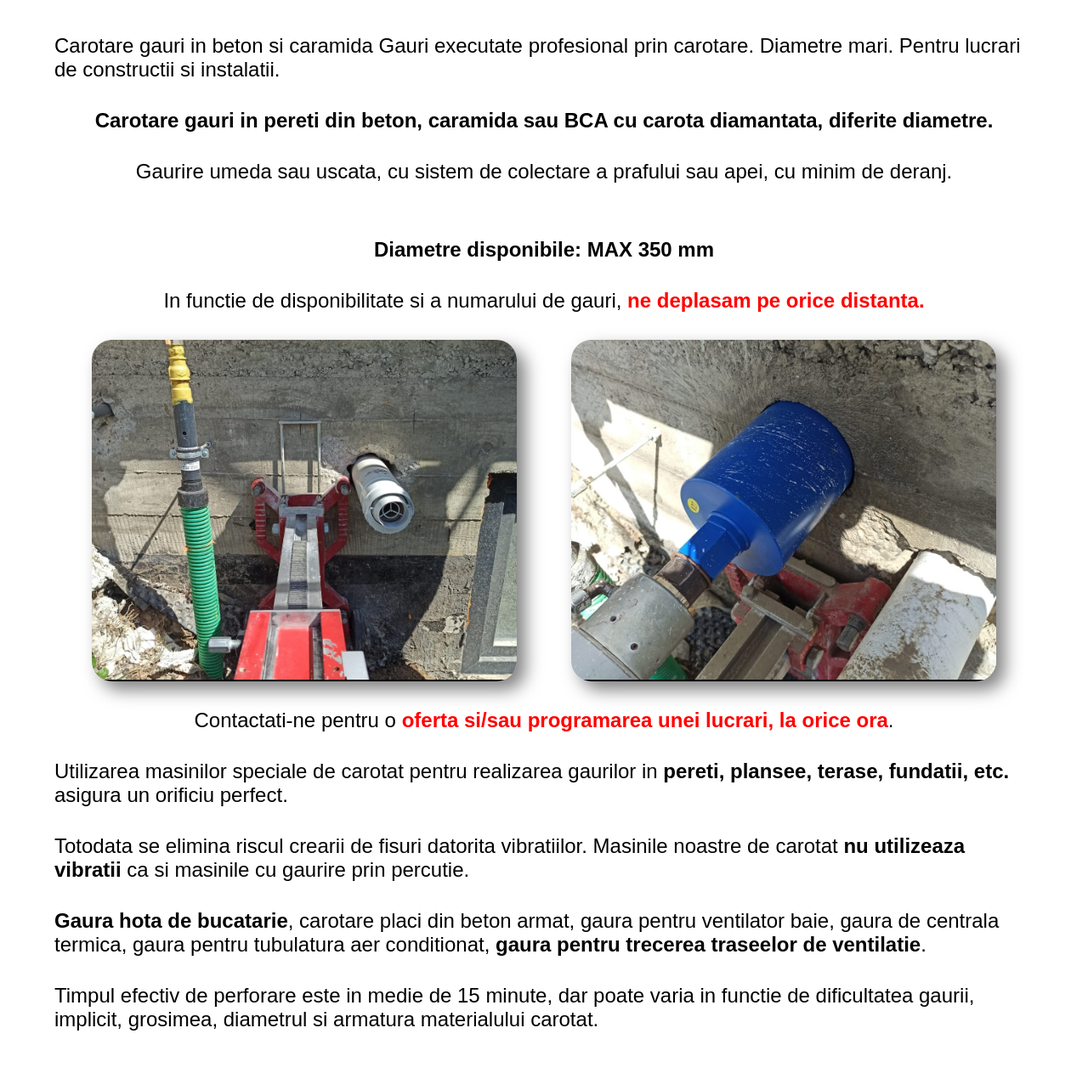
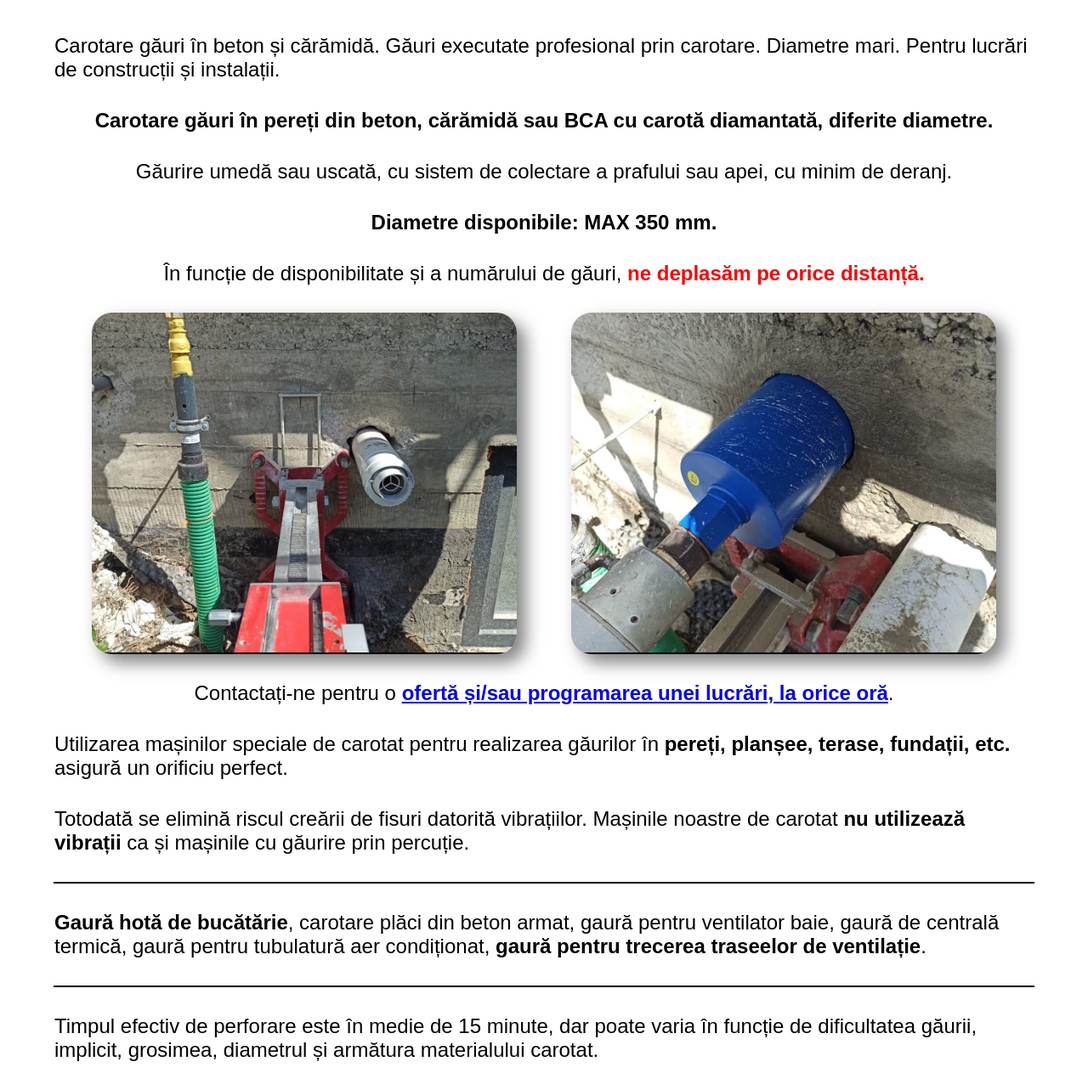
Before and after one commit to BogdanBargaoanu/AdvertisingWebpage, a plain HTML site: page index.html in a window 1280 px wide. Shown: the part 640-1923 px from the top of the page at 85% size. Drawn offline with Linux system fonts and the light colour scheme.

Commit message:
diacritice

```diff
--- a/index.html
+++ b/index.html
@@ -23,14 +23,12 @@
     <h2 id="info">Servicii de carotare</h2>
     <section id="despre-noi">
         <h1>Despre noi</h1>
-        <p>Carotare gauri in beton si caramida
-            Gauri executate profesional prin carotare. Diametre mari. Pentru lucrari de constructii si instalatii.
-            <p><b>Carotare gauri in pereti din beton, caramida sau BCA cu carota diamantata, diferite diametre.</b></p>
-            <p>Gaurire umeda sau uscata, cu sistem de colectare a prafului sau apei, cu minim de deranj.</p>
-        </p>
-        <p><b>Diametre disponibile: MAX 350 mm</b></p>
-        <p> In functie de disponibilitate si a numarului de gauri, <b class="red">ne deplasam pe orice distanta.</b>
-        </p>
+        <p>Carotare găuri în beton și cărămidă. Găuri executate profesional prin carotare. Diametre mari. Pentru lucrări
+            de construcții și instalații.</p>
+        <p><b>Carotare găuri în pereți din beton, cărămidă sau BCA cu carotă diamantată, diferite diametre.</b></p>
+        <p>Găurire umedă sau uscată, cu sistem de colectare a prafului sau apei, cu minim de deranj.</p>
+        <p><b>Diametre disponibile: MAX 350 mm.</b></p>
+        <p>În funcție de disponibilitate și a numărului de găuri, <b class="red">ne deplasăm pe orice distanță.</b></p>
 
         <div class="image-container">
             <div class="image-box">
@@ -40,15 +38,20 @@
                 <img src="resources/img5.jpg" alt="test image" class="image"><!--<small>Img text</small>-->
             </div>
         </div>
-        <p>Contactati-ne pentru o <b class="red">oferta si/sau programarea unei lucrari, la orice ora</b>.</p>
-        <p>Utilizarea masinilor speciale de carotat pentru realizarea gaurilor in <b>pereti, plansee, terase, fundatii, etc.</b>
-            asigura un orificiu perfect.</p>
-        <p>Totodata se elimina riscul crearii de fisuri datorita vibratiilor. Masinile noastre de carotat <b>nu utilizeaza
-            vibratii</b> ca si masinile cu gaurire prin percutie.</p>
-        <p><b>Gaura hota de bucatarie</b>, carotare placi din beton armat, gaura pentru ventilator baie, gaura de centrala
-        termica, gaura pentru tubulatura aer conditionat, <b>gaura pentru trecerea traseelor de ventilatie</b>.</p>
-        <p class="last-paragraph">Timpul efectiv de perforare este in medie de 15 minute, dar poate varia in functie de
-            dificultatea gaurii, implicit, grosimea, diametrul si armatura materialului carotat.</p>
+        <p>Contactați-ne pentru o <a id="contact-link" href="#contact"><b class="blue">ofertă și/sau programarea unei
+                    lucrări, la orice oră</b></a>.</p>
+        <p>Utilizarea mașinilor speciale de carotat pentru realizarea găurilor în <b>pereți, planșee, terase, fundații,
+                etc.</b>
+            asigură un orificiu perfect.</p>
+        <p>Totodată se elimină riscul creării de fisuri datorită vibrațiilor. Mașinile noastre de carotat <b>nu
+                utilizează vibrații</b> ca și mașinile cu găurire prin percuție.</p>
+        <hr>
+        <p><b>Gaură hotă de bucătărie</b>, carotare plăci din beton armat, gaură pentru ventilator baie, gaură de
+            centrală termică, gaură pentru tubulatură aer condiționat, <b>gaură pentru trecerea traseelor de
+                ventilație</b>.</p>
+        <hr>
+        <p class="last-paragraph">Timpul efectiv de perforare este în medie de 15 minute, dar poate varia în funcție de
+            dificultatea găurii, implicit, grosimea, diametrul și armătura materialului carotat.</p>
         </p>
     </section>
     <section id="servicii">
@@ -97,7 +100,7 @@
             </div>
         </div>
         <div class="telefon">
-            <button id="button-afisare" class="telefon-button"><i class="fas fa-mobile"></i> &nbsp;Afiseaza nr.
+            <button id="button-afisare" class="telefon-button"><i class="fas fa-mobile"></i> &nbsp;Afișează nr.
                 telefon:</button>
             <p id="numar-telefon"></p>
         </div>
@@ -105,7 +108,7 @@
     <script src="script.js"></script>
     <footer>
         <h1 class="footer-text">SC COREXA SRL , Adresa - Bistrița, jud. B-N</h1>
-        <h1 id="copyright">&copy; 2024 Bogdan Bargaoanu</h1>
+        <h1 id="copyright">&copy; 2024 Bogdan Bârgăoanu</h1>
     </footer>
 </body>
 
--- a/styles.css
+++ b/styles.css
@@ -5,6 +5,8 @@
     --description-color: #aaaaaa;
     --button-pressed-color: #696969;
     --image-box-background: rgb(241, 241, 241);
+    --contact-color-active: rgb(0, 0, 196);
+    --contact-color-hover: rgb(114, 114, 255);
 }
 
 html {
@@ -220,6 +222,9 @@ section {
         margin-left: 1rem;
         margin-right: 1rem;
     }
+    a {
+        font-size: 1.5rem;
+    }
 }
 
 @media screen and (max-width: 1600px) {
@@ -232,6 +237,9 @@ section {
 @media screen and (max-width: 700px) {
     .image-container-servicii {
         grid-template-columns: 1fr;
+    }
+    a {
+        font-size: 1rem;
     }
 }
 
@@ -295,9 +303,32 @@ footer {
     color: red;
 }
 
+#contact-link {
+    font-size: 1.5rem;
+}
+
+.blue {
+    color: blue;
+    text-decoration: underline;
+}
+.blue:hover {
+    color: var(--contact-color-hover);
+}
+.blue:active {
+    color: var(--contact-color-active);
+}
+
+
 #logo {
     display: block;
     width: 250px;
     margin-left: auto;
     margin-right: auto;
 }
+
+hr {
+    width: 90%;
+    margin-top: 1rem;
+    margin-bottom: 1rem;
+    border: 1px solid black;
+}
```
